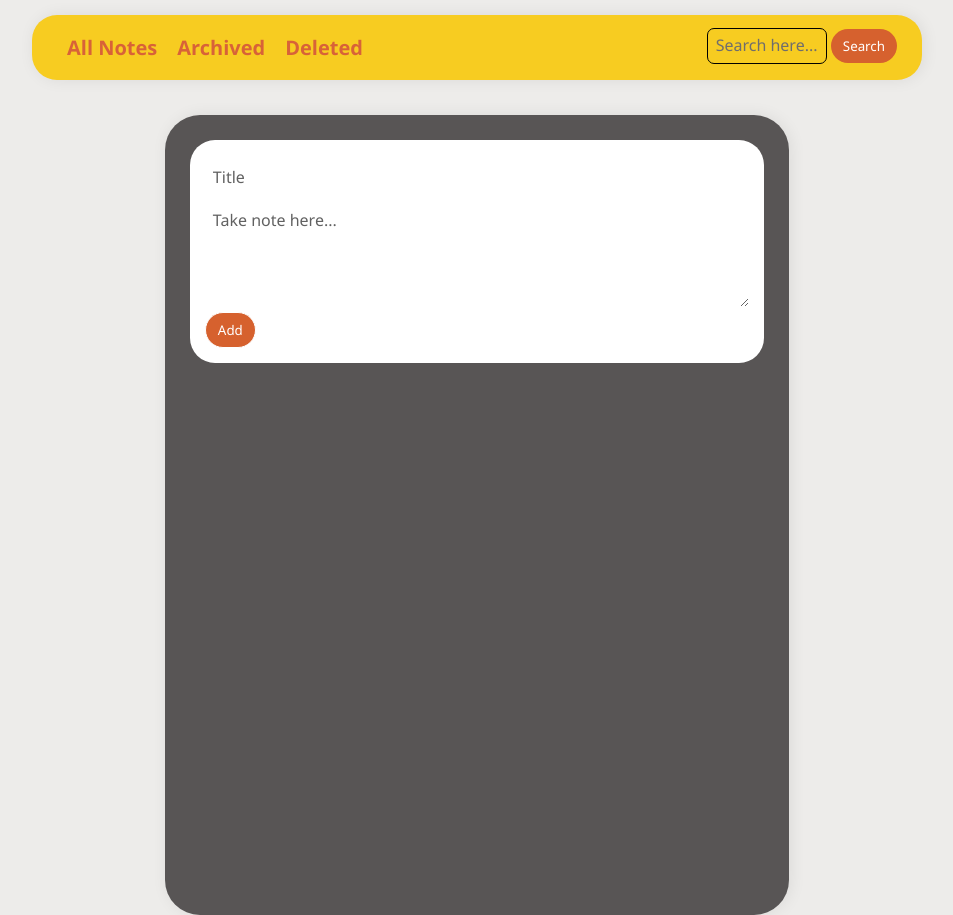
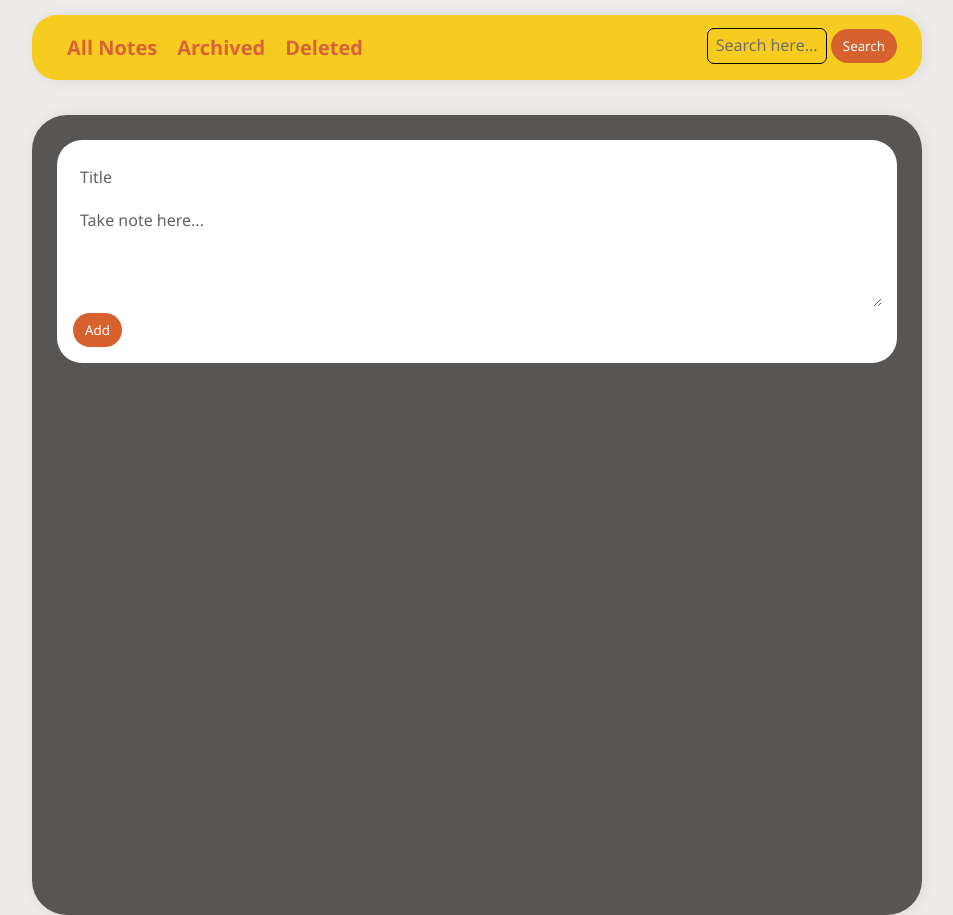
Before and after one commit to dev-rsiva/Google-Keep-Clone, a plain HTML site: page index.html in a window 1280 px wide. Shown: the whole page, without its empty margins (163-1116 px from the left). Drawn offline with Linux system fonts and the light colour scheme.

Commit message:
added container width

```diff
--- a/style.css
+++ b/style.css
@@ -17,6 +17,7 @@ body{
 
 .container{
     background-color: #585555;
+    width:100%;
     min-height:100vh;
     max-width: 890px;
     padding:5px;
@@ -47,7 +48,7 @@ input, textarea{
     background-color: transparent;
     border:none;
     outline:none;
-    color:white;
+    color:black;
     margin-top:6px;
 }
 
```
